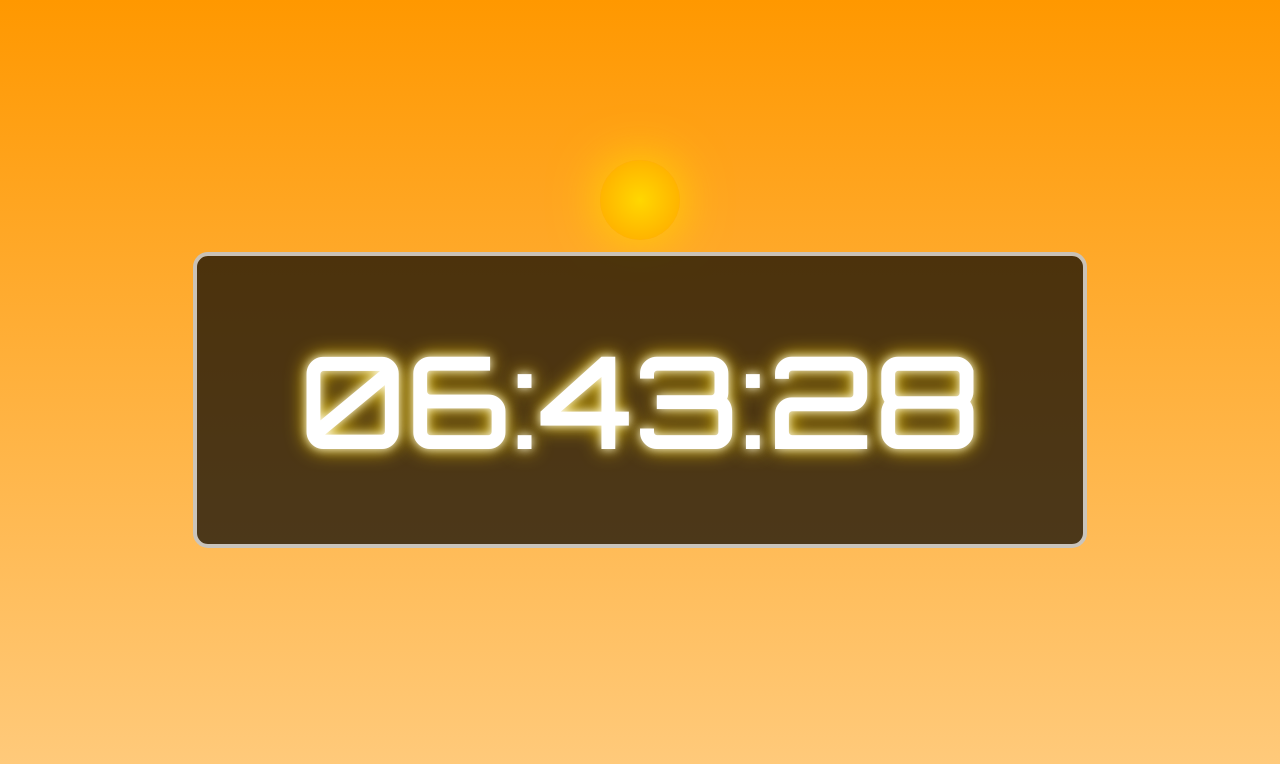
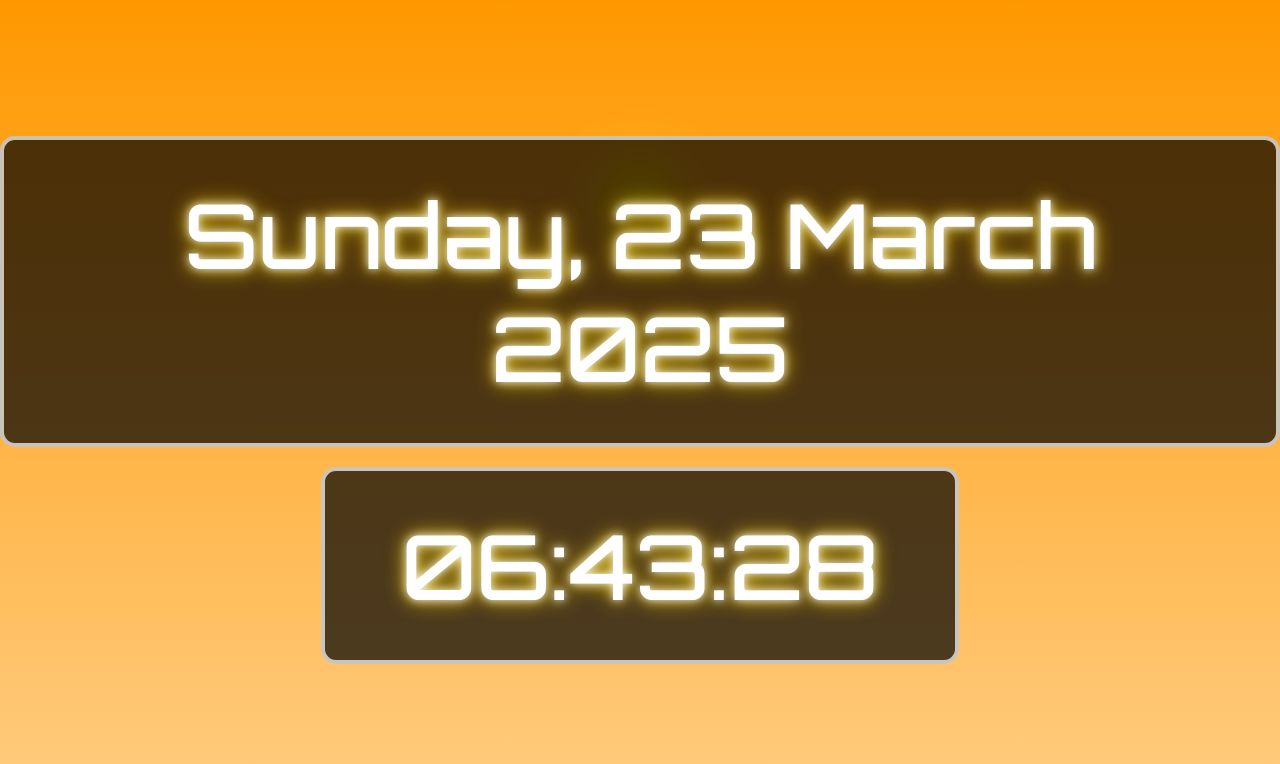
Before and after one commit to amanbihari7777777/stylish-clock, a plain HTML site: page index.html in a window 1280 px wide. Drawn offline with Linux system fonts and the light colour scheme.

Commit message:
Update index.html

```diff
--- a/index.html
+++ b/index.html
@@ -3,12 +3,15 @@
 <head>
 <meta charset="UTF-8">
 <meta name="viewport" content="width=device-width, initial-scale=1.0">
-<title>Aman Bihari</title>
+<title>AR Brother</title>
+<link rel="icon" type="image/jpg" href="AR BROTHER.jpg"> <!-- Favicon added -->
+
 <style>
 body {
   display: flex;
   justify-content: center;
   align-items: center;
+  flex-direction: column;
   min-height: 100vh;
   margin: 0;
   overflow: hidden;
@@ -65,25 +68,26 @@ body {
 }
 
 /* Clock Styling */
-#clock {
-  font-size: 10vw;
+#clock, #calendar {
+  font-size: 7vw;
   font-family: "Orbitron", sans-serif;
-  padding: 5vw 8vw;
+  padding: 3vw 6vw;
   border-radius: 15px;
   text-align: center;
-  background: rgba(0, 0, 0, 0.7); /* Dark Background for Visibility */
-  color: #ffffff; /* White Color for Maximum Contrast */
+  background: rgba(0, 0, 0, 0.7);
+  color: #ffffff;
   text-shadow: 0 0 10px rgba(255, 255, 255, 0.9), 0 0 20px #FFD700;
   border: 4px solid rgba(255, 255, 255, 0.7);
   position: relative;
   z-index: 10;
+  margin: 10px 0;
 }
 
 /* Responsive for Mobile */
 @media (max-width: 600px) {
-  #clock {
-    font-size: 15vw;
-    padding: 3vw 6vw;
+  #clock, #calendar {
+    font-size: 10vw;
+    padding: 2vw 4vw;
   }
 }
 </style>
@@ -97,24 +101,32 @@ body {
   <div id="moon"></div>
 </div>
 
-<div id="clock"></div> <!-- Clock will be Always Visible -->
+<div id="calendar"></div> <!-- Calendar Display -->
+<div id="clock"></div> <!-- Clock Display -->
 
 <script>
-function updateClock() {
+function updateClockAndCalendar() {
   const now = new Date();
+
+  // Clock
   let hours = now.getHours();
   let minutes = now.getMinutes();
   let seconds = now.getSeconds();
-
-  // Add leading zeros
   hours = hours < 10 ? '0' + hours : hours;
   minutes = minutes < 10 ? '0' + minutes : minutes;
   seconds = seconds < 10 ? '0' + seconds : seconds;
+  document.getElementById('clock').textContent = `${hours}:${minutes}:${seconds}`;
 
-  const timeString = `${hours}:${minutes}:${seconds}`;
-  document.getElementById('clock').textContent = timeString;
+  // Calendar
+  const days = ["Sunday", "Monday", "Tuesday", "Wednesday", "Thursday", "Friday", "Saturday"];
+  const months = ["January", "February", "March", "April", "May", "June", "July", "August", "September", "October", "November", "December"];
+  let dayName = days[now.getDay()];
+  let date = now.getDate();
+  let month = months[now.getMonth()];
+  let year = now.getFullYear();
+  document.getElementById('calendar').textContent = `${dayName}, ${date} ${month} ${year}`;
 
-  // Change sky and sun/moon position based on time
+  // Change Background Based on Time
   const sky = document.getElementById("sky");
   const sun = document.getElementById("sun");
   const moon = document.getElementById("moon");
@@ -151,11 +163,11 @@ function updateClock() {
   }
 }
 
-// Update the clock and background every second
-setInterval(updateClock, 1000);
+// Update the clock and calendar every second
+setInterval(updateClockAndCalendar, 1000);
 
 // Initial call to display immediately
-updateClock();
+updateClockAndCalendar();
 </script>
 
 </body>
```
